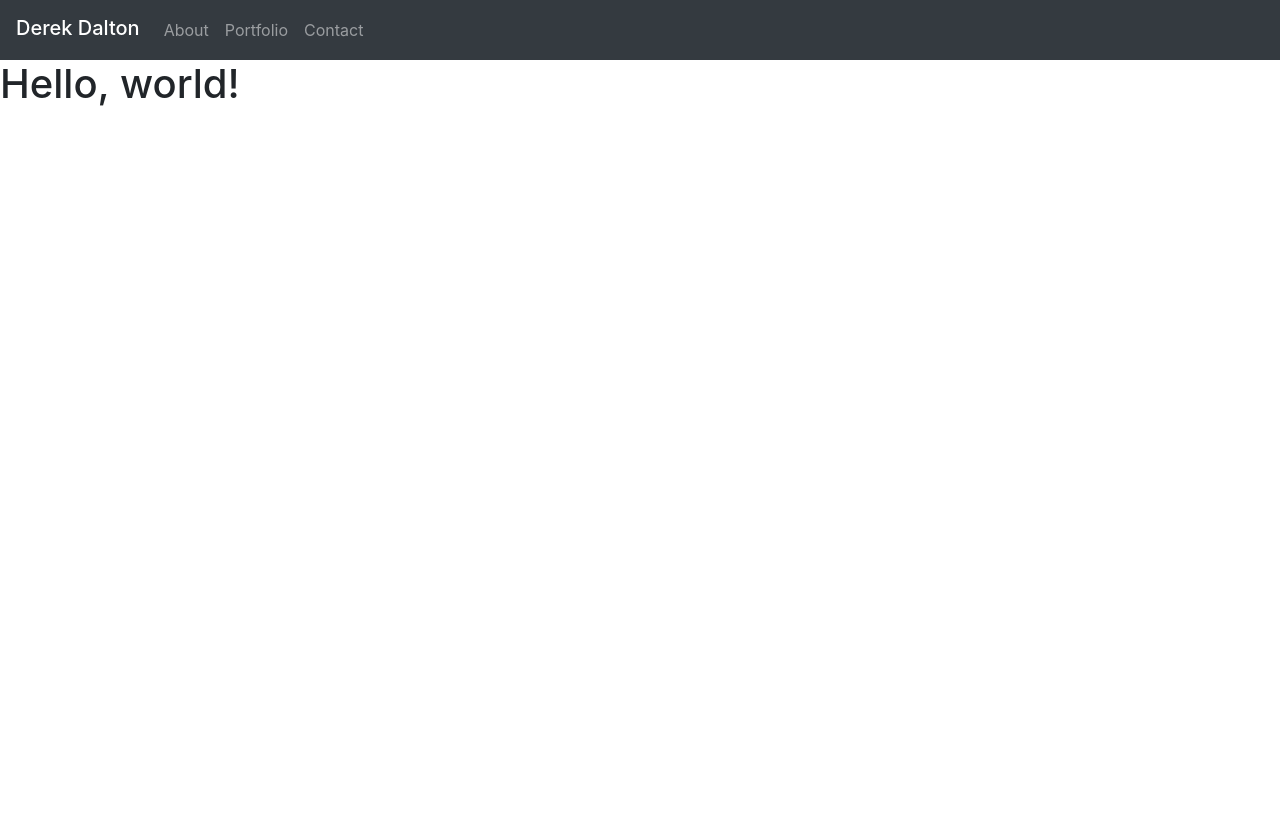
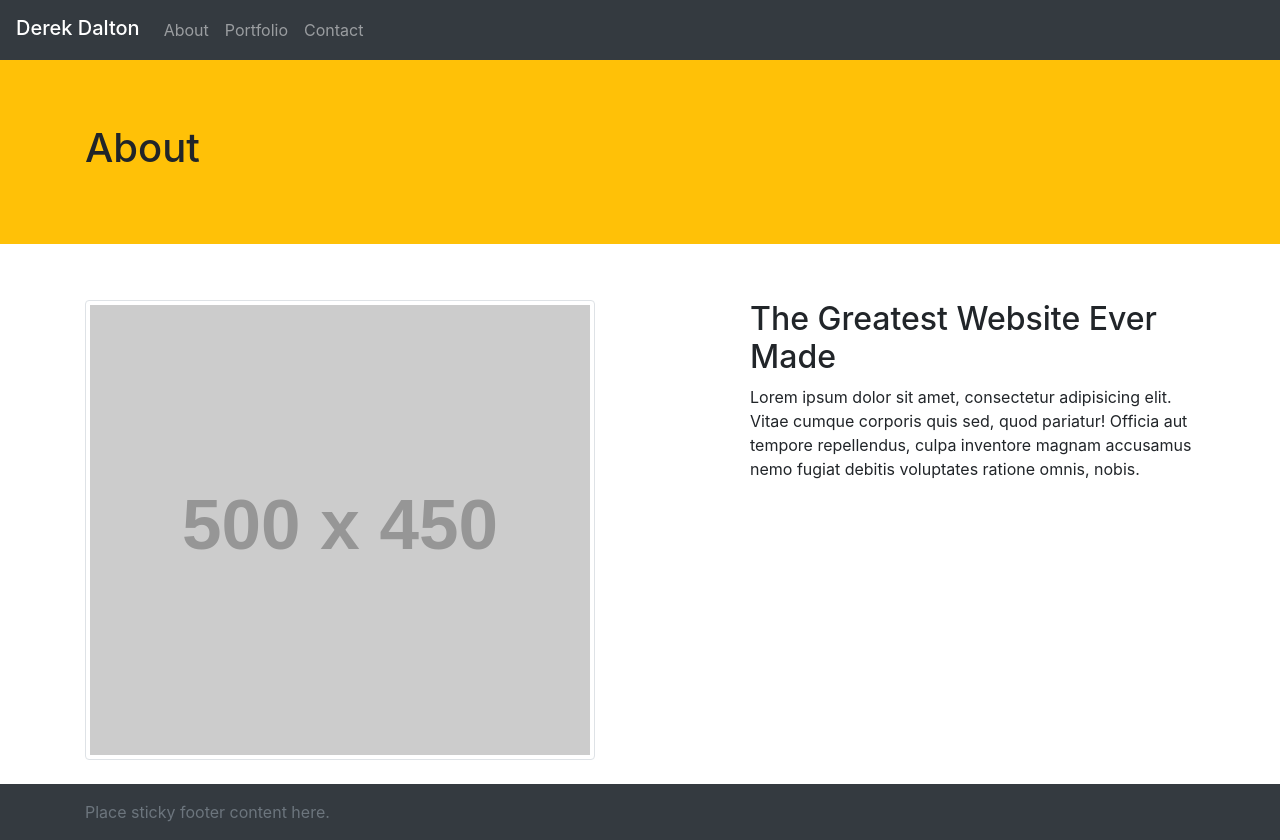
Before and after one commit to dguydalton/homework2, a plain HTML site: page index.html in a window 1280 px wide. Before the commit the page ends 800 px from the top, so only its background shows below. Drawn offline with nearby package versions, Linux system fonts and the light colour scheme; placeholder pictures from the web are drawn by us.

Commit message:
basic wireframes built

```diff
--- a/index.html
+++ b/index.html
@@ -8,9 +8,9 @@
     <!-- Bootstrap CSS -->
     <link rel="stylesheet" href="https://stackpath.bootstrapcdn.com/bootstrap/4.5.0/css/bootstrap.min.css" integrity="sha384-9aIt2nRpC12Uk9gS9baDl411NQApFmC26EwAOH8WgZl5MYYxFfc+NcPb1dKGj7Sk" crossorigin="anonymous">
 
-    <title>Hello, world!</title>
+    <title>Homework 2 - Responsive Portfolio - About</title>
   </head>
-  <body>
+  <body class="d-flex flex-column h-100">
 
         <!-- Start Nav -->
         <nav class="navbar navbar-expand-lg navbar-dark bg-dark">
@@ -34,7 +34,31 @@
             </div>
           </nav>
 
-    <h1>Hello, world!</h1>
+    <div class="jumbotron jumbotron-fluid bg-warning">
+      <div class="container">
+          <h1>About</h1>
+      </div>
+    </div>
+
+    <div class="container">
+    </br>
+      <div class="row">
+        <div class="col-lg-7">
+          <img class="img img-thumbnail" src="http://placehold.it/500x450">
+        </div>
+        <div class="col-lg-5">
+          <h2>The Greatest Website Ever Made</h2>
+          <p>Lorem ipsum dolor sit amet, consectetur adipisicing elit. Vitae cumque corporis quis sed, quod pariatur! Officia aut tempore repellendus, culpa inventore magnam accusamus nemo fugiat debitis voluptates ratione omnis, nobis.</p>
+        </div>
+      </div>
+    </div>
+    <br>
+
+    <footer class="footer mt-auto py-3 bg-dark">
+      <div class="container">
+        <span class="text-muted">Place sticky footer content here.</span>
+      </div>
+    </footer>
 
     <!-- Optional JavaScript -->
     <!-- jQuery first, then Popper.js, then Bootstrap JS -->
```
Also changed, not shown: contact.html (+29 -3 lines), portfolio.html (+57 -3 lines), 1 other file. Lines whose indentation alone changed are shown as unchanged.
